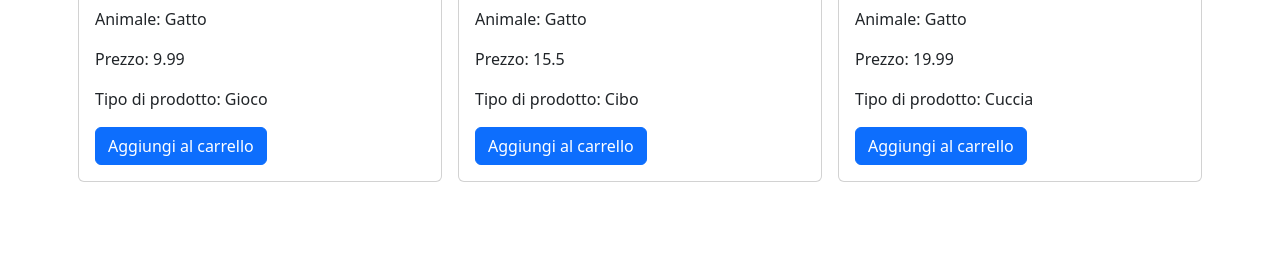
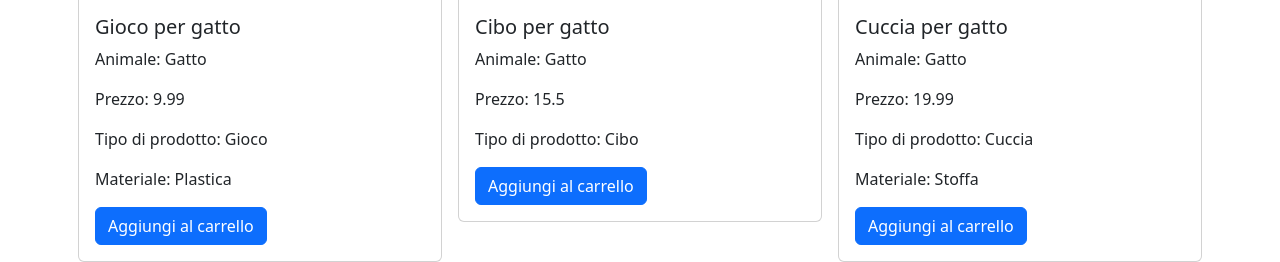
Before and after one commit to AleScla/php-oop-2, a PHP site: page / in a window 1280 px wide. Shown: the part 998-1260 px from the top of the page. Before the commit the page ends 1180 px from the top, so only its background shows below. Run offline with PHP 8.4, Linux system fonts and the light colour scheme.

Commit message:
inseriti trait ed exception

```diff
--- a/index.php
+++ b/index.php
@@ -1,7 +1,6 @@
 <?php
     require_once __DIR__.'/models/instances.php'
 ?>
-
 <!DOCTYPE html>
 <html lang="en">
     <head>
@@ -35,6 +34,13 @@
                                     Prezzo: <?php echo $SingleProduct->price?>
                                 </p>
                                 <p>Tipo di prodotto: <?php echo get_class($SingleProduct)?></p>
+                                <?php if(get_class($SingleProduct) == 'Gioco' || get_class($SingleProduct) == 'Cuccia'){?>
+
+                                <p class="card-text">
+                                    Materiale: <?php echo $SingleProduct->getMaterial()?>
+                                </p>
+
+                                <?php }?>
                                 <a href="#" class="btn btn-primary">Aggiungi al carrello</a>
                             </div>
                         </div>
--- a/models/classes.php
+++ b/models/classes.php
@@ -1,5 +1,19 @@
 <?php
-class Razza{
+    trait Material {
+        protected $material;
+        public function getMaterial(){
+            return $this->material;
+        }
+        public function setMaterial($material){
+            if(strtolower($material) == 'plastica' || strtolower($material) == 'stoffa'){
+                $this->material = $material;
+            }
+            else{
+                throw new Exception('Materiale non valido');
+            }
+        }
+    }
+    class Razza{
         public $animal;
         function __construct(string $animal){
             $this->animal = $animal;
@@ -30,12 +44,12 @@ class Razza{
     }
     //
     class Cuccia extends Product{
-        public $material;
+        use Material;
         public $size;
         public $type; // particolari aggiuntivi cuccia
         function __construct(float $price, string $img, string $name, Razza $race, string $material, string $size, string $type){
             parent::__construct($price, $img, $name, $race);
-            $this->material = $material;
+            $this->setMaterial($material);
             $this->size = $size;
             $this->type = $type;
         }
@@ -44,7 +58,7 @@ class Razza{
         // materiale
         // rumoroso: si/no
         // batterie: si/no
-        public $material;
+        use Material;
         public $noisy;
         public $battery;
         function getType(){
@@ -72,7 +86,7 @@ class Razza{
 
         function __construct(float $price, string $img, string $name, Razza $race, string $material, string $noisy, string|null $battery){
             parent::__construct($price, $img, $name, $race);
-            $this->material = $material;
+            $this->setMaterial($material);
             $this->setType($noisy);
             $this->setBattery($battery);
         }
--- a/models/instances.php
+++ b/models/instances.php
@@ -1,5 +1,6 @@
 <?php
 require_once __DIR__.'/classes.php';
+
 $cane = new Razza('Cane');
 $gatto = new Razza ('Gatto');
 // prodotti per cani
```
